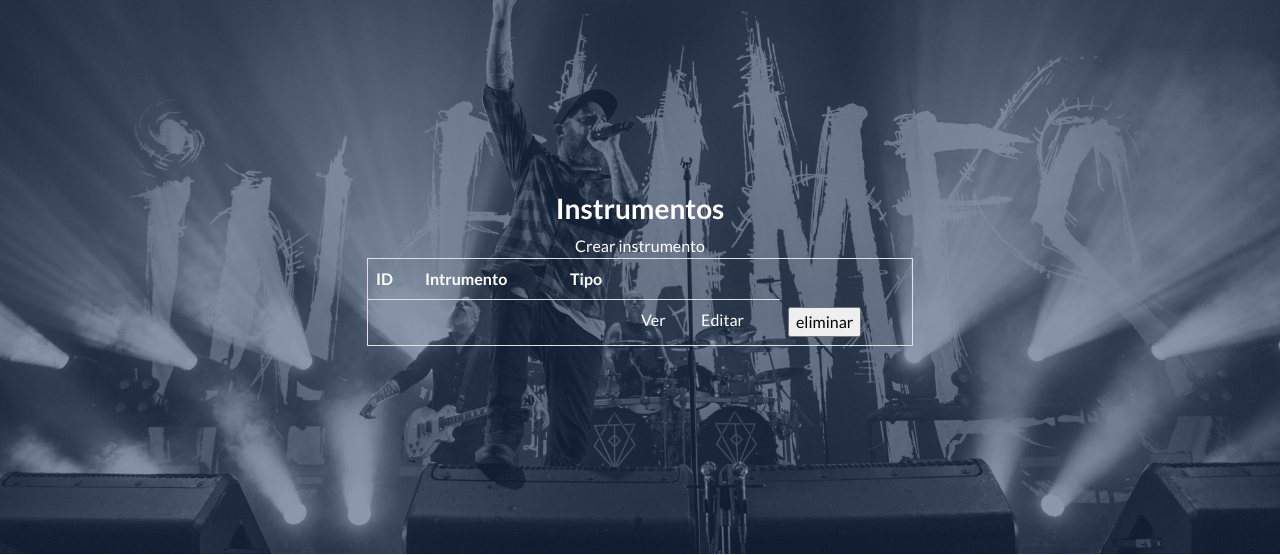
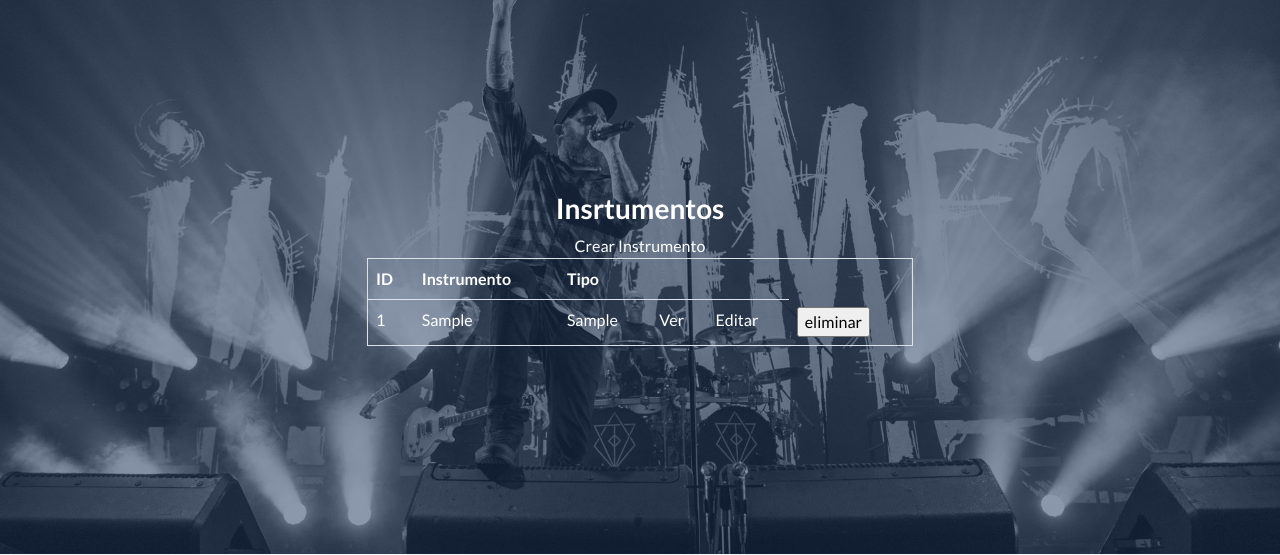
Before and after one commit to alealvarez82/Tercer_pre_entrega_alvarez, a Django app: page /musicos/instrumentos/ in a window 1280 px wide. Shown: the part 66-621 px from the top of the page. Run offline with Django 4.2, Linux system fonts and the light colour scheme; data comes from the database, SQL or seed files in the repository; tables that the repository leaves empty hold one stand-in row (values such as "Sample post"); some libraries are stand-ins or nearby versions.

Commit message:
funcionando musicos e instrumentos

```diff
--- a/app_musicos/models.py
+++ b/app_musicos/models.py
@@ -1,11 +1,11 @@
 from django.db import models
 
 class Instrumentos(models.Model):
-    nombre = models.CharField(max_length=64)
+    instrumento = models.CharField(max_length=64)
     tipo = models.CharField(max_length=64)
 
     def __str__(self):
-        return f"{self.name} instrumento: ({self.nombre})"
+        return f"{self.name} instrumento: ({self.instrumento})"
 
 class Musicos(models.Model):
     nombre = models.CharField(max_length=256)
--- a/app_musicos/templates/app_musicos/crear_instrumento.html
+++ b/app_musicos/templates/app_musicos/crear_instrumento.html
@@ -5,7 +5,7 @@
 <form method="post">
   {% csrf_token %}
   <p>Nombre del instrumento</p>
-  <input type="text" name="nombre">
+  <input type="text" name="instrumento">
   <p>Tipo</p>
   <input type="text" name="tipo">
   <input type="submit" value="Enviar">
--- a/app_musicos/templates/app_musicos/listar_instrumentos.html
+++ b/app_musicos/templates/app_musicos/listar_instrumentos.html
@@ -25,23 +25,23 @@
         }
     </style>
 
-    <h3>Instrumentos</h3>
-    <a href="{% url 'crear_instrumento' %}">Crear instrumento</a>
+    <h3>    Insrtumentos</h3>
+    <a href="{% url 'crear_instrumento' %}">Crear Instrumento</a>
     <br>
 
     <table class="table">
         <tbody>
             <tr>
                 <th>ID</th>
-                <th>Intrumento</th>
+                <th>Instrumento</th>
                 <th>Tipo</th>
                 <th></th>
                 <th></th>
             </tr>
-            {% for Instrumentos in object_list %}
+            {% for instrumento in object_list %}
                 <tr>
                     <td>{{ instrumento.id }}</td>
-                    <td>{{ instrumento.nombre }}</td>
+                    <td>{{ instrumento.instrumento }}</td>
                     <td>{{ instrumento.tipo }}</td>
                     <td><a href="">Ver</a></td>
                     <td><a href="">Editar</a></td>
--- a/app_musicos/views.py
+++ b/app_musicos/views.py
@@ -24,8 +24,8 @@ def listar_instrumentos(request):
 def crear_instrumento(request):
     if request.method == "POST":
         data = request.POST
-        instrumento = Instrumentos(nombre=data['nombre'],
-                         instrumento=data['tipo'])
+        instrumento = Instrumentos(instrumento=data['instrumento'],
+                         tipo=data['tipo'])
         instrumento.save()
         url_exitosa = reverse('listar_instrumentos')
         return redirect(url_exitosa)
```
Also changed, not shown: app_musicos/migrations/0002_rename_nombre_instrumentos_instrumento.py (added), db.sqlite3.
